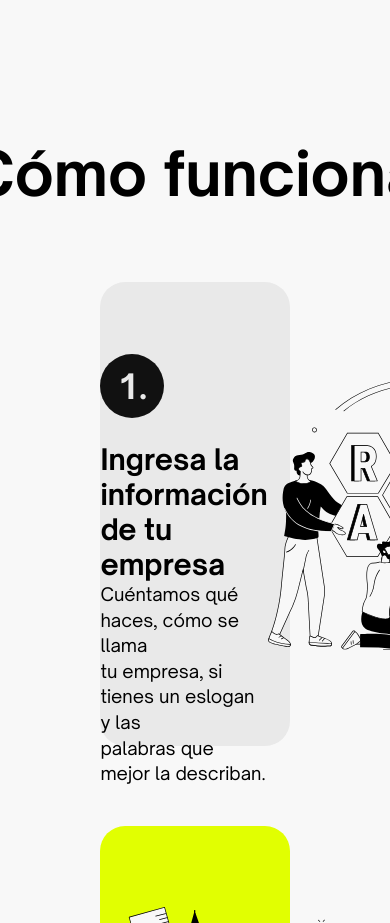
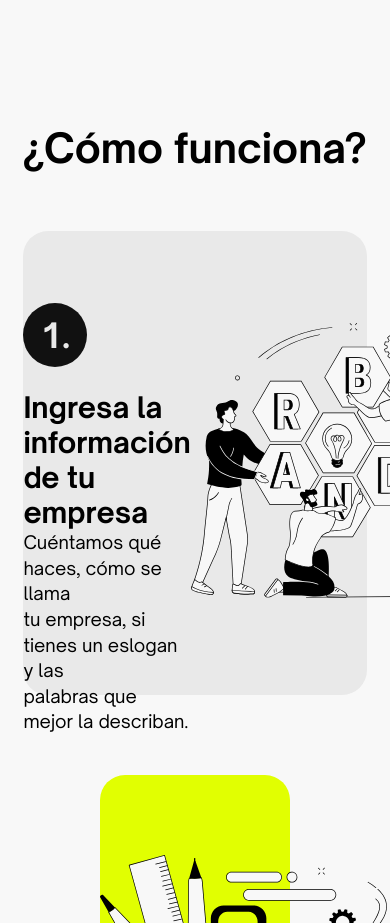
Before and after one commit to TheSerch07/Client-Wawo-Logos, a React (Vite) app: page / in a window 390 px wide. Shown: the part 920-1843 px from the top of the page. Built offline with nearby package versions, Linux system fonts and the light colour scheme; the HTML template or start-up script is replaced by a standard one; a web font is replaced by a local one.

Commit message:
responsive

```diff
--- a/src/styles/Tutorial.module.css
+++ b/src/styles/Tutorial.module.css
@@ -58,3 +58,14 @@
     line-height: 1.6rem;
     margin-top: 0px;
 }
+
+@media (max-width: 1360px) {
+    .childTutorial {
+        /* width: 58rem; */
+        width: 88vw;
+    }
+
+    .title {
+        font-size: 2.5rem;
+    }
+}
```
